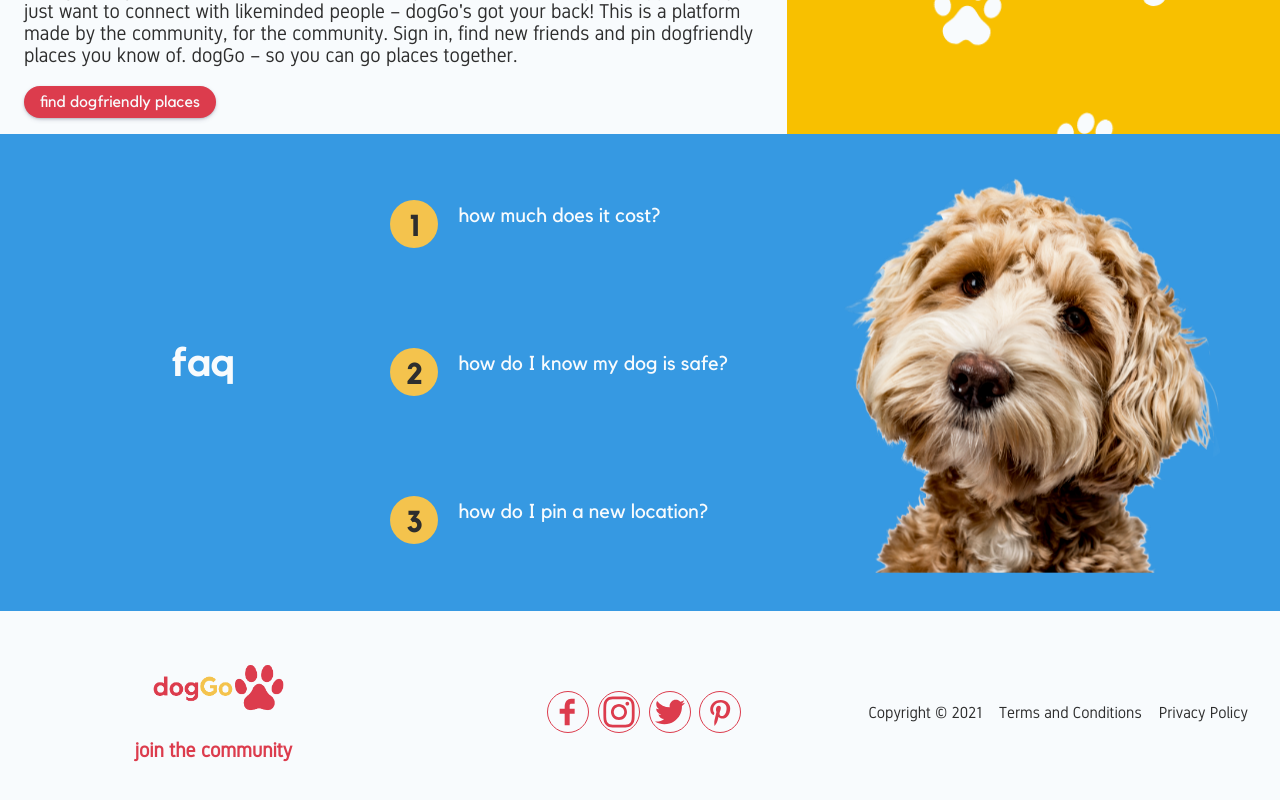
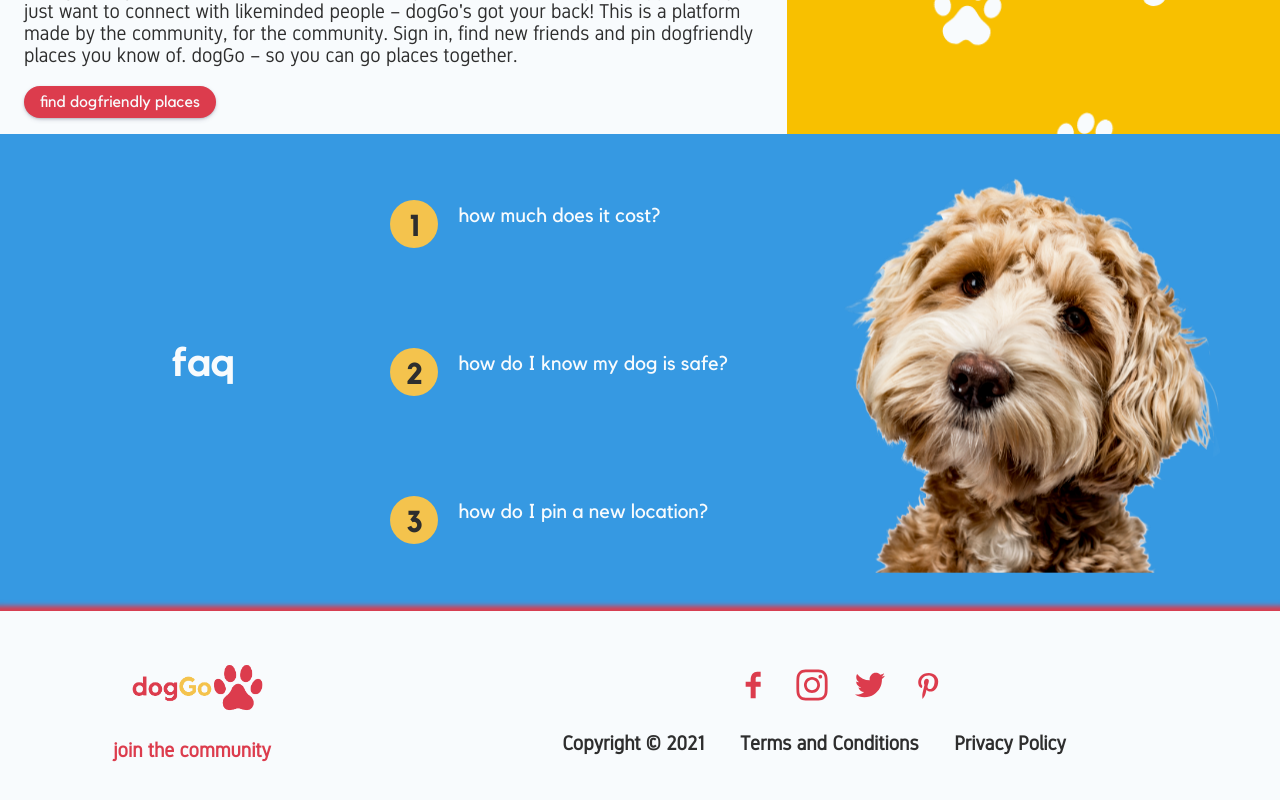
Before and after one commit to ReaganS94/DogGo, a React (Create React App) app: page / in a window 1280 px wide. Shown: the part 982-1782 px from the top of the page. Built offline with nearby package versions, Linux system fonts and the light colour scheme.

Commit message:
added box shadow to the footer

```diff
--- a/src/components/Footer.css
+++ b/src/components/Footer.css
@@ -7,12 +7,14 @@
     justify-content: center;
     align-items:center;
     margin: 0 auto;
+   box-shadow: 0 0 5px 5px #dc3c4d;
 }
+
 
 .logo {
     display: flex;
     flex-direction: column;
-    width: 100%;
+    width: 30%;
     margin: 2rem auto;
     justify-content:center;
     align-items:center;
@@ -23,13 +25,22 @@
    margin-bottom:0;
 }
 
-
 .logo p {
     margin-top: 0;
     margin-bottom: 5%;
     font-size: 20px;
     font-weight:bold;
     color:#DC3C4D;
+}
+
+
+.footerContent {
+    display: flex;
+    flex-direction:column;
+    width: 70%;
+    height: 100%;
+    justify-content:center;
+    align-items: center;
  }
 
 
@@ -45,22 +56,22 @@
     width: 40px;
     height: 40px;
     color: #DC3C4D;
-    border-radius: 50%;
-    border: 1px solid #DC3C4D;
     margin-left: 2%;
+    margin-bottom: 0;
+    margin-top: 1rem;
 }
 
-
-.footerContent {
+.footerInfo {
     display: flex;
     width: 100%;
     justify-content:center;
     align-items: center;
-   background-image: url(../img/transparent-background/19.png);
-
  }
 
 
-.footerContent p{
+ .footerInfo p {
     margin-right: 4%;
+    margin-top: 3%;
+    font-size: 20px;
+    font-weight:bold;
  }
--- a/src/components/Footer.js
+++ b/src/components/Footer.js
@@ -9,21 +9,23 @@ import logo from '../img/logo/logo_redyellow.png'
 function Footer() {
     return (
     <>
-     <div className="footer">
+     <div className="footer effect7">
        <div className="logo">
          <img src={logo}/>
          <p>join the community</p>
        </div>
-       <div className="socialMedia">
+       <div className="footerContent">
+          <div className="socialMedia">
              <TiSocialFacebook className="icon"/>
              <AiOutlineInstagram className="icon"/>
              <TiSocialTwitter className="icon"/>
              <TiSocialPinterest className="icon"/>
-       </div>
-       <div className="footerContent">
+          </div>
+         <div className="footerInfo">
              <p>Copyright &copy; 2021</p>
              <p>Terms and Conditions</p>
              <p>Privacy Policy</p>
+         </div>
        </div>
     </div>
     </>
```
Lines whose indentation alone changed are shown as unchanged.
